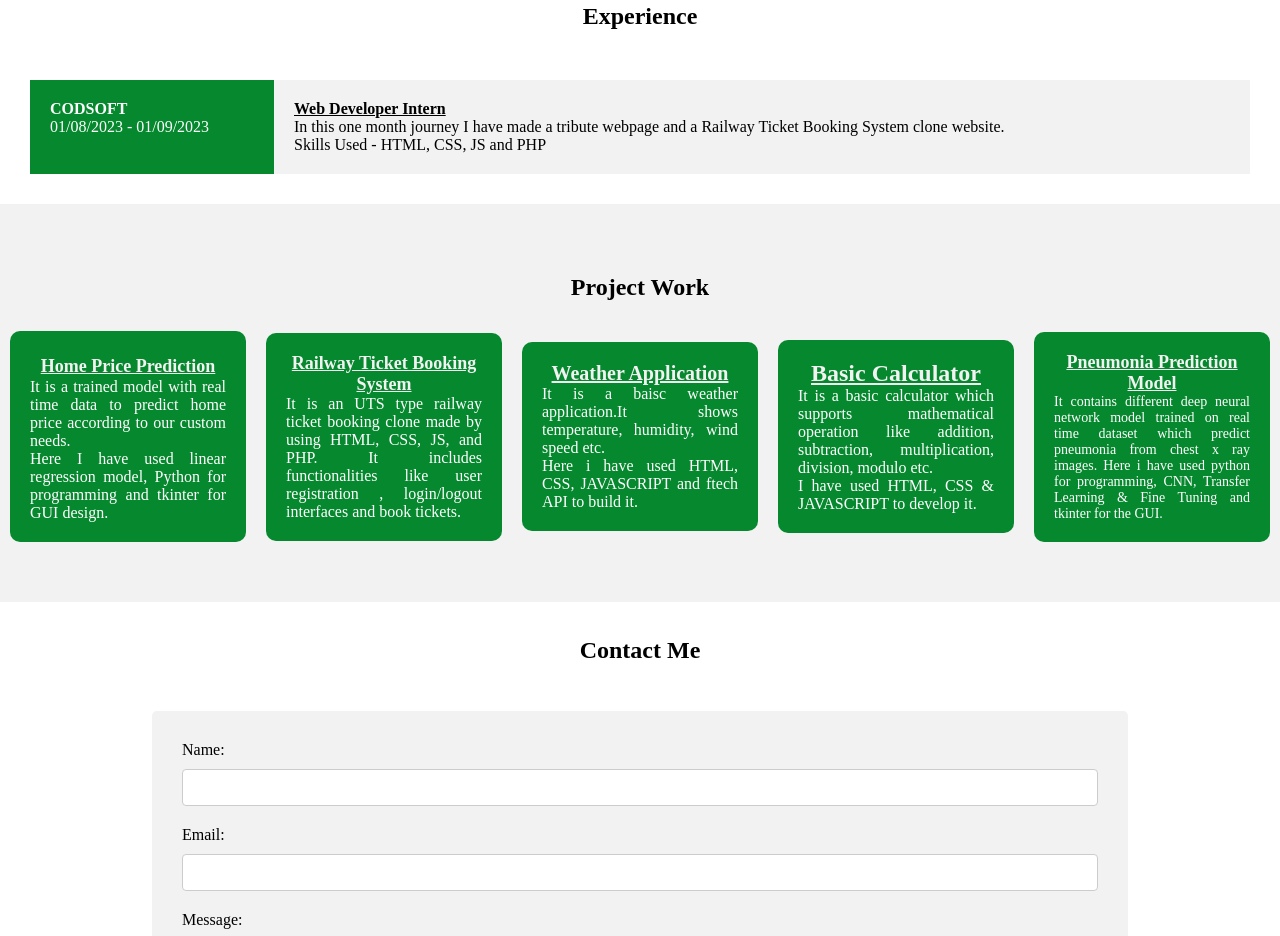
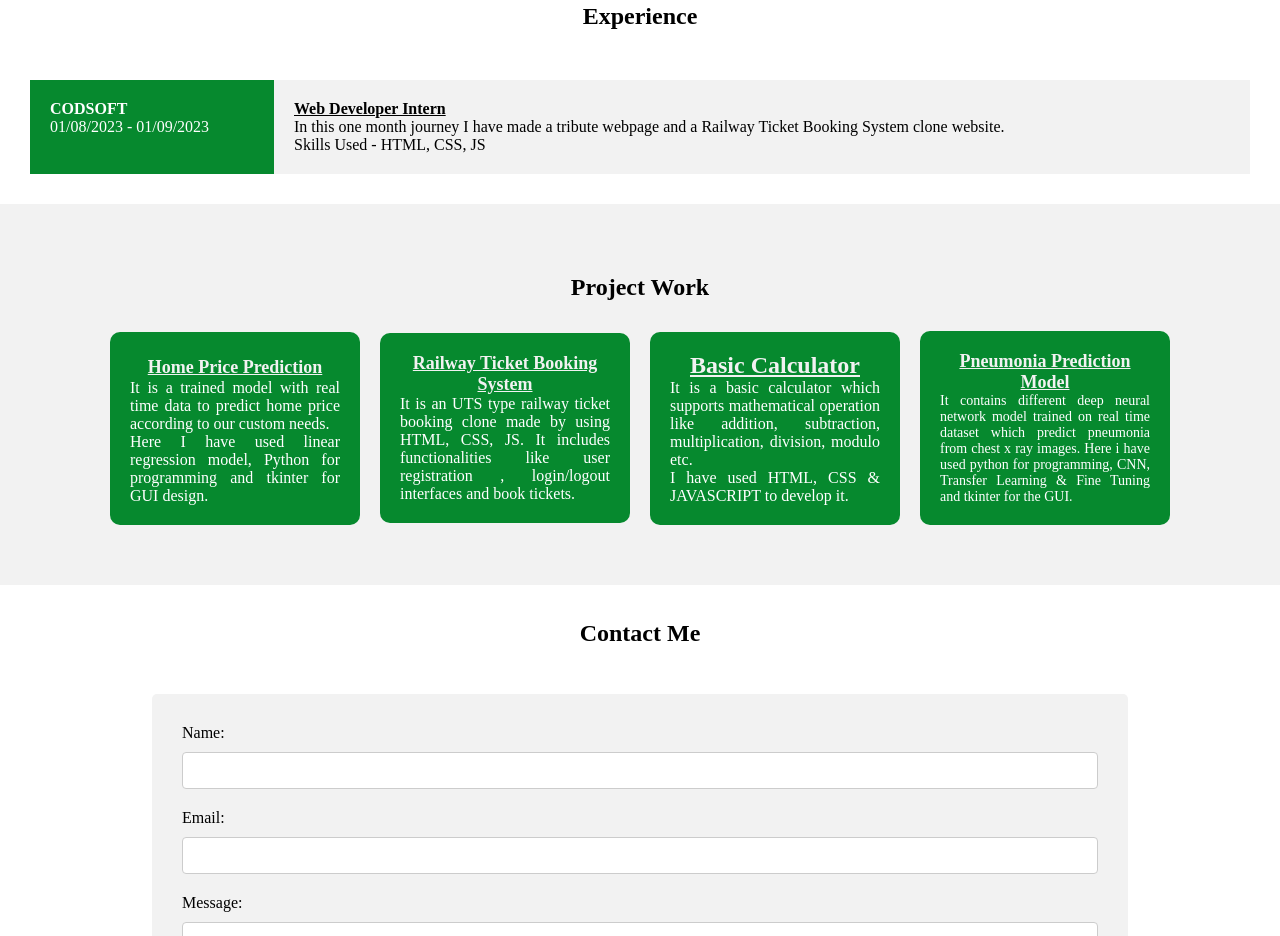
Before and after one commit to SouvikGhosh644/Portfolio.github.io, a plain HTML site: page index.html in a window 1280 px wide. Shown: the part 2235-3171 px from the top of the page. Drawn offline with Linux system fonts and the light colour scheme.

Commit message:
Update index.html

```diff
--- a/index.html
+++ b/index.html
@@ -250,7 +250,7 @@
                 <div class="bottom">
                     <b><a href="https://drive.google.com/file/d/1qXiHFX4-t3hS97aJtX_5s4EyR_Ozbjz0/view?pli=1" target="_blank" style="color:black;">Web Developer Intern</a></b>
                     <p style="text-align: justify;">In this one month journey I have made a tribute webpage and a Railway Ticket Booking System clone website.</p>
-                    <p>Skills Used - HTML, CSS, JS and PHP</p>
+                    <p>Skills Used - HTML, CSS, JS</p>
 
                 </div>
             </div>
@@ -280,13 +280,13 @@
                                 Ticket Booking System</a></h2>
                         <p style="text-align: justify;">
                             It is an UTS type railway ticket booking clone made by using
-                            HTML, CSS, JS, and PHP. It includes functionalities like
+                            HTML, CSS, JS. It includes functionalities like
                             user registration , login/logout interfaces and book
                             tickets.
                         </p>
                     </div>
                 </div>
-                <div class="col">
+                <!--<div class="col">
                     <div class="services-inner-box">
                         <h2 style="text-align: center; font-size: 20px; font-weight: bold;"><a
                                 href="https://souvikghosh644.github.io/WeatherApplication.github.io/" target="_blank"
@@ -297,7 +297,7 @@
                             JAVASCRIPT and ftech API to build it.
                         </p>
                     </div>
-                </div>
+                </div>-->
                 <div class="col">
                     <div class="services-inner-box">
                         <h2 style="text-align: center;"><a
```
